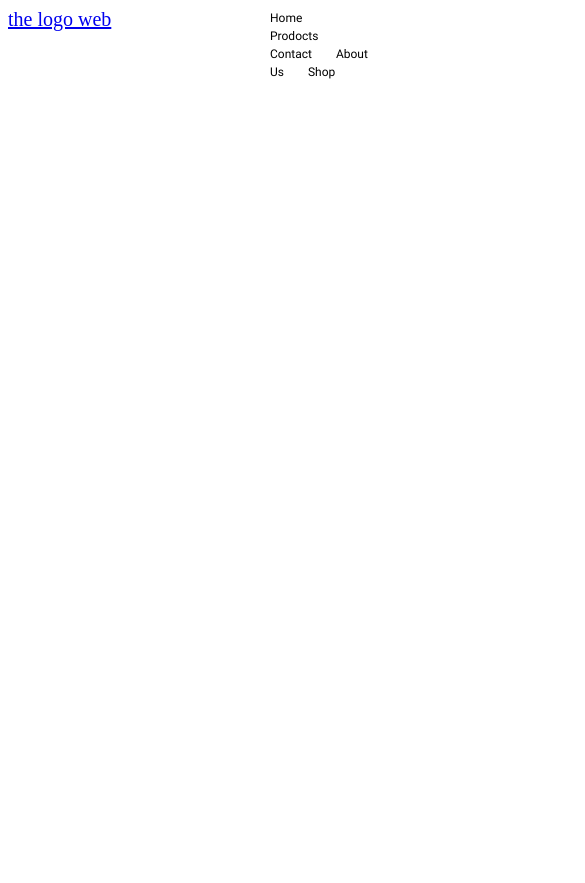
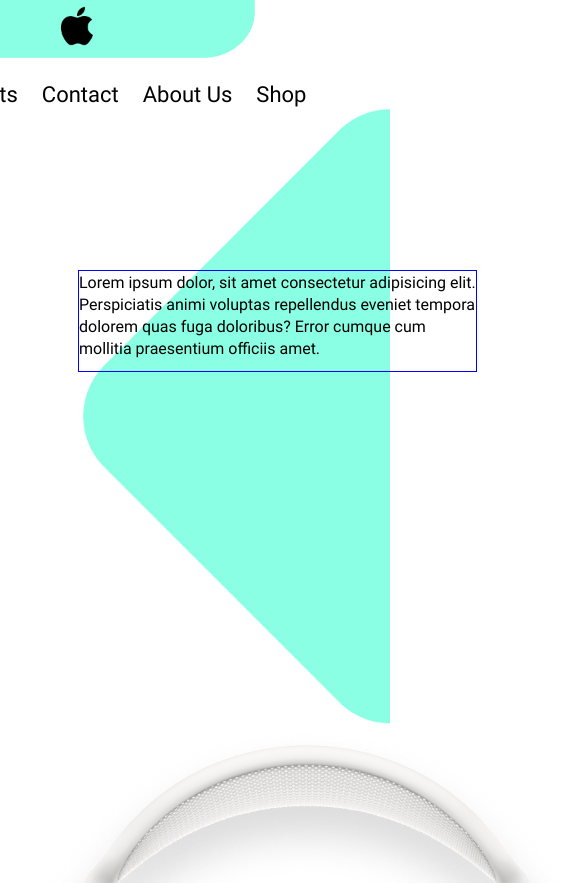
Before and after one commit to Harrem/WebDevProject, a plain HTML site: page html/index.html in a window 390 px wide. Shown: the top 883 px of the page, 585 px wide, since content can reach past the window. Before the commit the page ends 844 px from the top, so only its background shows below. Drawn offline with Linux system fonts and the light colour scheme.

Commit message:
commit
i am so sike

```diff
--- a/css/style.css
+++ b/css/style.css
@@ -1,18 +1,31 @@
 @import "/fonts/Roboto/stylesheet.css";
+body{
+    margin: 0px;
+}
+#aLogo{
+    width: 255px;
+    height: 57.6px;
+    padding-left: 0px;
+    padding-right: 0px;
+    padding-top: 0px;
+    padding-bottom: 0px;
 
+
+}
+#appleLogo{
+    width: 40px;
+    height: 40px;
+    position: absolute;
+    left: 57px;
+    top: 6px;
+}
 #divHeader{
     width: 34em;
-    height: 5%;
+    height: 30px;
+    padding-top: 17px;
     background-color: rgb(255, 255, 255);
     color: black;
     float: right;
-}
-#aLogo{
-    font-size: 20px;
-    padding-left: 0px;
-    padding-right: 60px;
-    padding-top: 0px;
-    padding-bottom: 0px;
 }
 .aHeader{
     padding: 0px;
@@ -27,24 +40,29 @@
     position: relative;
 }
 .aHeader:hover{
-    color: rgb(105, 89, 89);
+    color: rgb(131, 106, 106);
 }
-@media only screen and (max-width: 900px) {
-    #divHeader{
-        width: 7em;
-        height: 9em;
-        background-color: rgb(255, 255, 255);
-        color: black;
-        float: right;
-    }
-    .aHeader{
-        font-size: 12px;
-    }
-    #divHeader:hover{
-        width: 3em;
-        height: 2em;
-        background-color: rgb(255, 255, 255);
-        color: black;
-        float: right;
-    }
-  }
+#Rectangle{
+    width: 307px;
+    height: 615px;
+    padding-left: 0px;
+    padding-right: 0px;
+    padding-top: 0px;
+    padding-bottom: 0px;
+    float: right;
+}
+#headPhone{
+    position: sticky;
+    left: 54vw;
+}
+#pNav{
+    width: 397px;
+    height: 100px;
+    border: 1px solid blue;
+    color: black;
+    font-family: robotoregular;
+    position: sticky;
+    left: 20vw;
+    position: absolute;
+    top: 254px;
+}
--- a/html/index.html
+++ b/html/index.html
@@ -10,7 +10,8 @@
 <body>
     <header>
         <!--this for navigate bar(13-20)-->
-        <a id="aLogo" href="#">the logo web</a>
+        <img id="aLogo" src="/img/TopLeftRect.png" alt="theRect">
+        <img id="appleLogo" src="/img/apple-logo-png-dallas-shootings-don-add-are-speech-zones-used-4 1.png" alt="Appe logo">
         <div id="divHeader">
             <a class="aHeader" href="#">Home</a>
             <a class="aHeader" href="#">Prodocts</a>
@@ -19,5 +20,14 @@
             <a class="aHeader" href="#">Shop</a>
         </div>
     </header>
+    <Nav>
+        <img id="Rectangle" src="/img/Rectangle 1.png" alt="">
+        <img id="headPhone" src="/img/airpods-max-control-202011 1.png" alt="">
+            <p id="pNav">
+            Lorem ipsum dolor, sit amet consectetur adipisicing elit.
+             Perspiciatis animi voluptas repellendus eveniet tempora dolorem quas
+              fuga doloribus? Error cumque cum mollitia praesentium officiis amet.
+            </p>
+    </Nav>
 </body>
 </html>
```
